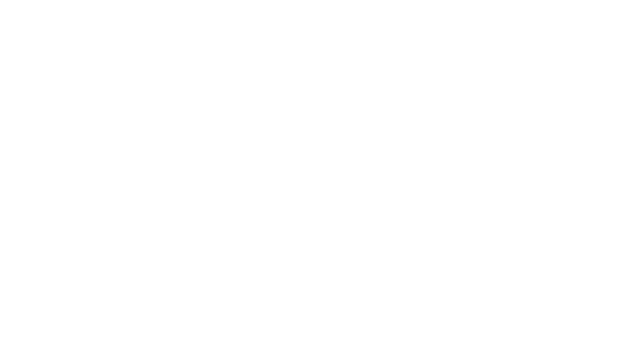
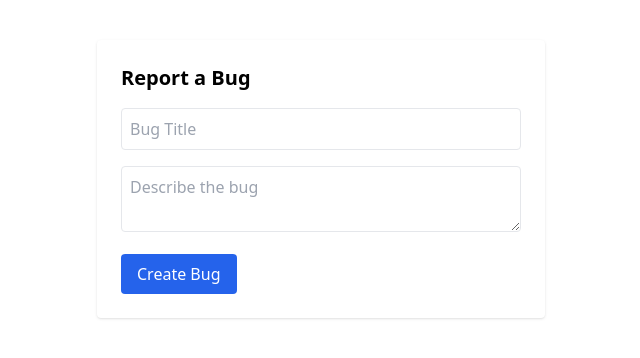
Before and after one commit to shashankmishra21/bugbase-frontend, a React (Create React App) app: page /create in a window 1280 px wide. Before the commit this address had no page. Shown: the top 358 px of the page, without its empty margins (319-959 px from the left). Built offline with nearby package versions, Linux system fonts and the light colour scheme; the HTML template or start-up script is replaced by a standard one.

Commit message:
git bug and new bug done

```diff
--- a/src/App.tsx
+++ b/src/App.tsx
@@ -3,6 +3,7 @@
 import BugDetail from './pages/BugDetailPage';
 import Login from './pages/LoginPage';
 import Signup from './pages/Signup';
+import CreateBug from './pages/CreateBug';
 
 const App = () => {
   const isAuthenticated = !!localStorage.getItem('token');
@@ -15,6 +16,8 @@
         <Route path="/signup" element={<Signup />} />
         <Route path="/bugs" element={isAuthenticated ? <BugList /> : <Navigate to="/login" />} />
         <Route path="/bugs/:id" element={isAuthenticated ? <BugDetail /> : <Navigate to="/login" />} />
+        <Route path="/create" element={<CreateBug />} />
+
       </Routes>
     </Router>
   );
--- a/src/pages/BugListPage.tsx
+++ b/src/pages/BugListPage.tsx
@@ -1,4 +1,5 @@
 import React, { useEffect, useState } from 'react';
+import { useNavigate } from 'react-router-dom';
 import { fetchBugs } from '../api/bugService';
 
 interface Bug {
@@ -12,8 +13,14 @@
 
 const BugList: React.FC = () => {
   const [bugs, setBugs] = useState<Bug[]>([]);
+  const [username, setUsername] = useState('');
+  const navigate = useNavigate();
 
   useEffect(() => {
+    // Optional: get username from localStorage or from backend (if available)
+    const storedUsername = localStorage.getItem('username');
+    if (storedUsername) setUsername(storedUsername);
+
     fetchBugs()
       .then((res) => setBugs(res.data))
       .catch((err) => {
@@ -22,14 +29,37 @@
       });
   }, []);
 
+  const handleLogout = () => {
+    localStorage.removeItem('token');
+    localStorage.removeItem('username');
+    navigate('/login');
+  };
 
   return (
     <div className="p-6">
-      <h1 className="text-2xl font-bold mb-4">🐞 Bug List</h1>
+      <div className="flex justify-between items-center mb-6">
+        <h1 className="text-xl font-semibold">👋 Welcome, {username || 'User'}</h1>
+        <div className="flex gap-4">
+          <button
+            onClick={() => navigate('/create')}
+            className="bg-green-600 text-white px-4 py-2 rounded hover:bg-green-700"
+          >
+            ➕ New Bug
+          </button>
+          <button
+            onClick={handleLogout}
+            className="bg-red-600 text-white px-4 py-2 rounded hover:bg-red-700"
+          >
+            🚪 Logout
+          </button>
+        </div>
+      </div>
+
+      <h2 className="text-2xl font-bold mb-4">🐞 Bug List</h2>
       <ul className="space-y-4">
         {bugs.map((bug) => (
           <li key={bug.id} className="border p-4 rounded-lg shadow-md">
-            <h2 className="text-lg font-semibold">{bug.title}</h2>
+            <h3 className="text-lg font-semibold">{bug.title}</h3>
             <p className="text-sm text-gray-600 mb-2">{bug.description}</p>
             <p className="text-sm"><strong>Status:</strong> {bug.status}</p>
             <p className="text-sm"><strong>AI Suggestion:</strong> {bug.ai_suggestion}</p>
--- /dev/null
+++ b/src/pages/CreateBug.tsx
@@ -0,0 +1,53 @@
+// src/pages/CreateBug.tsx
+import { useState } from 'react';
+import { createBug } from '../api/bugService';
+import { useNavigate } from 'react-router-dom';
+
+const CreateBug = () => {
+  const [form, setForm] = useState({ title: '', description: '' });
+  const navigate = useNavigate();
+
+  const handleChange = (e: React.ChangeEvent<HTMLInputElement | HTMLTextAreaElement>) => {
+    setForm({ ...form, [e.target.name]: e.target.value });
+  };
+
+  const handleSubmit = async (e: React.FormEvent) => {
+    e.preventDefault();
+    try {
+      await createBug(form);
+      alert('Bug created successfully');
+      navigate('/bugs');
+    } catch (err) {
+      alert('Failed to create bug');
+      console.error(err);
+    }
+  };
+
+  return (
+    <div className="max-w-md mx-auto mt-10 bg-white p-6 rounded shadow">
+      <h2 className="text-xl font-bold mb-4">Report a Bug</h2>
+      <form onSubmit={handleSubmit} className="space-y-4">
+        <input
+          type="text"
+          name="title"
+          placeholder="Bug Title"
+          onChange={handleChange}
+          className="w-full p-2 border rounded"
+          required
+        />
+        <textarea
+          name="description"
+          placeholder="Describe the bug"
+          onChange={handleChange}
+          className="w-full p-2 border rounded"
+          required
+        />
+        <button type="submit" className="bg-blue-600 text-white px-4 py-2 rounded hover:bg-blue-700">
+          Create Bug
+        </button>
+      </form>
+    </div>
+  );
+};
+
+export default CreateBug;
--- a/src/pages/LoginPage.tsx
+++ b/src/pages/LoginPage.tsx
@@ -16,7 +16,7 @@
     try {
       const response = await loginUser(credentials);
       localStorage.setItem('token', response.data.token);
-
+      localStorage.setItem('username', credentials.username);
       navigate('/bugs');
     } catch (err) {
       setError('Invalid username or password');
```
Lines whose indentation alone changed are shown as unchanged.
